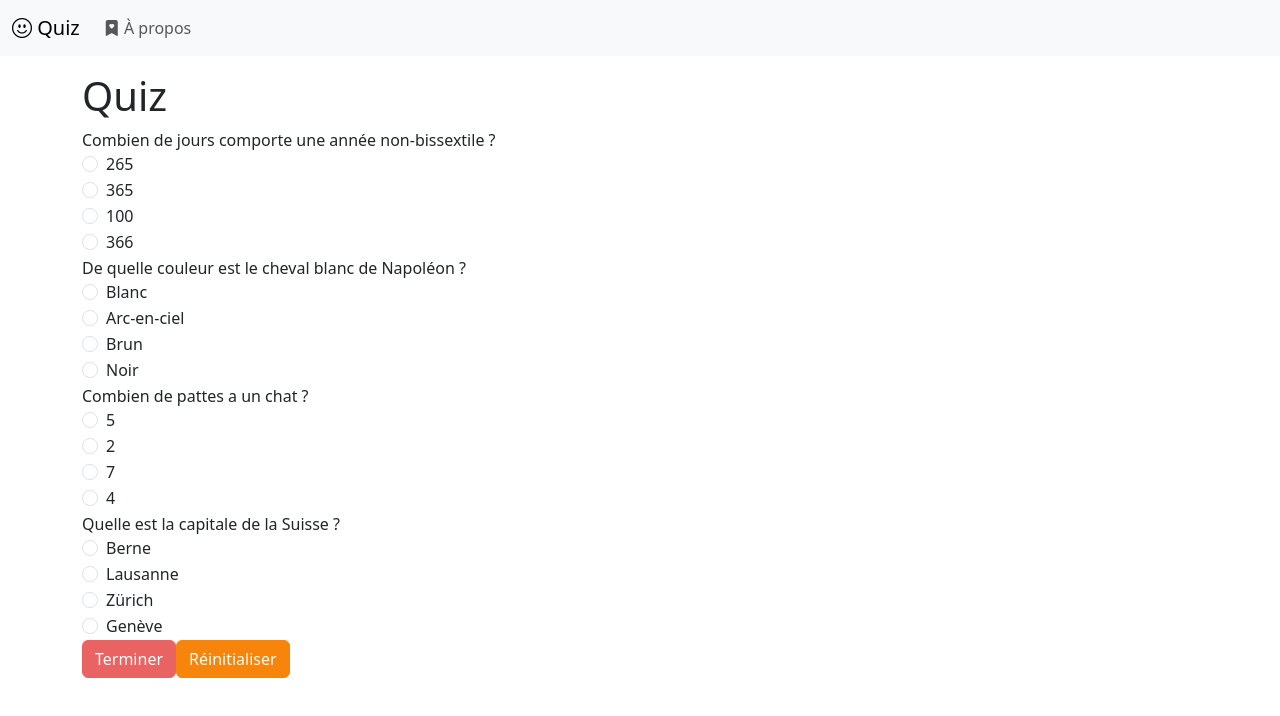
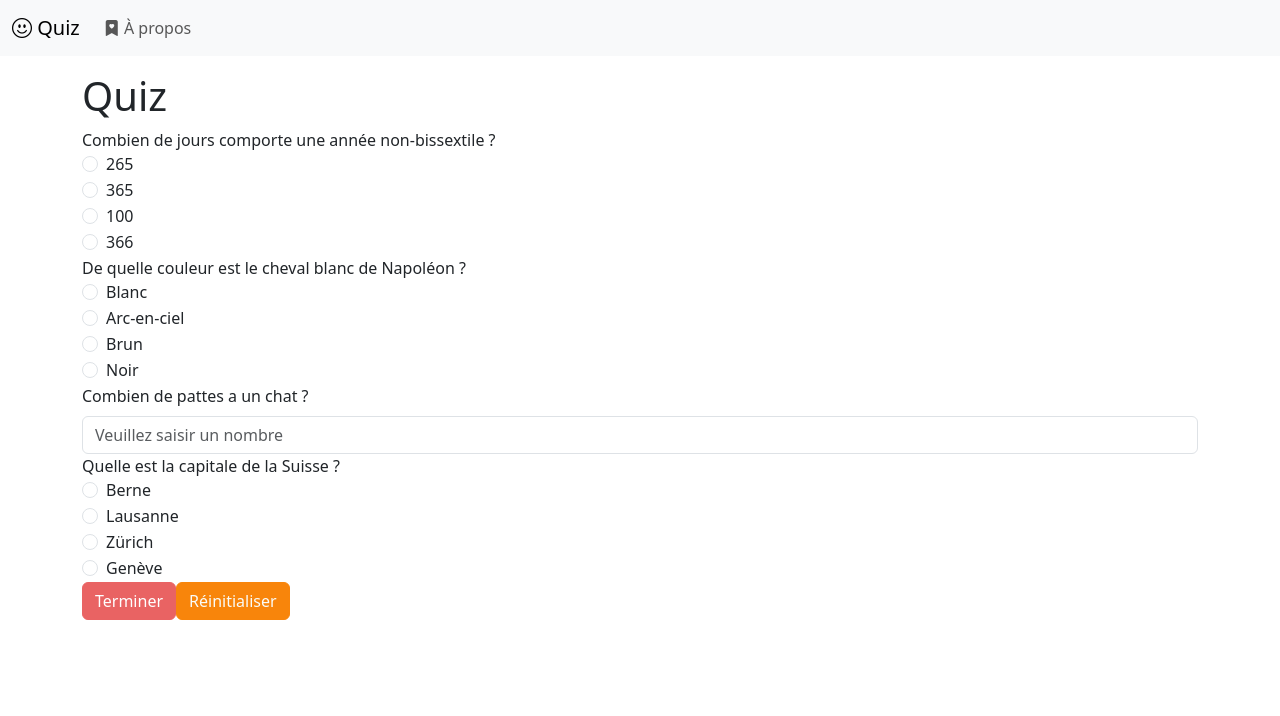
Before and after one commit to hepl-bs21inf5/sem07-project-emiliewermelinger, a Vue app: page / in a window 1280 px wide. Shown: the top 716 px of the page. Built offline with nearby package versions, Linux system fonts and the light colour scheme.

Commit message:
question-text

```diff
--- /dev/null
+++ b/src/components/QuestionText.vue
@@ -0,0 +1,14 @@
+<script setup lang="ts">
+import { defineModel, defineProps, type PropType } from 'vue'
+const model = defineModel<string | null>()
+</script>
+
+<template>
+  <label for="exampleFormControlInput" class="form-label"> Combien de pattes a un chat ? </label>
+  <input
+    id="exampleFormControlInput"
+    v-model="model"
+    class="form-control"
+    placeholder="Veuillez saisir un nombre"
+  />
+</template>
--- a/src/components/QuizForm.vue
+++ b/src/components/QuizForm.vue
@@ -1,5 +1,6 @@
 <script setup lang="ts">
 import QuestionRadio from '@/components/QuestionRadio.vue'
+import QuestionText from './QuestionText.vue'
 import { computed, ref } from 'vue'
 
 const cheval = ref<string | null>(null)
@@ -74,17 +75,14 @@ function submit(event: Event): void {
         { value: 'noir', text: 'Noir' },
       ]"
     />
-    <QuestionRadio
-      id="pattes"
+
+    <QuestionText
+      id="chat"
       v-model="chat"
       text="Combien de pattes a un chat ?"
-      :options="[
-        { value: '5', text: '5' },
-        { value: '2', text: '2' },
-        { value: '7', text: '7' },
-        { value: '4', text: '4' },
-      ]"
+      placeholder="Veuillez saisir un nombre"
     />
+<!--pourquoi doit-on modifier le v-model ? peut-on laisser le même que celui utilisé lors de la questionradio afin que la comptabilissation des points fonctionne ?-->
     <QuestionRadio
       id="capitale"
       v-model="capitale"
```
Also changed, not shown: 1 other file (tests, documents, lock files or other folders).
